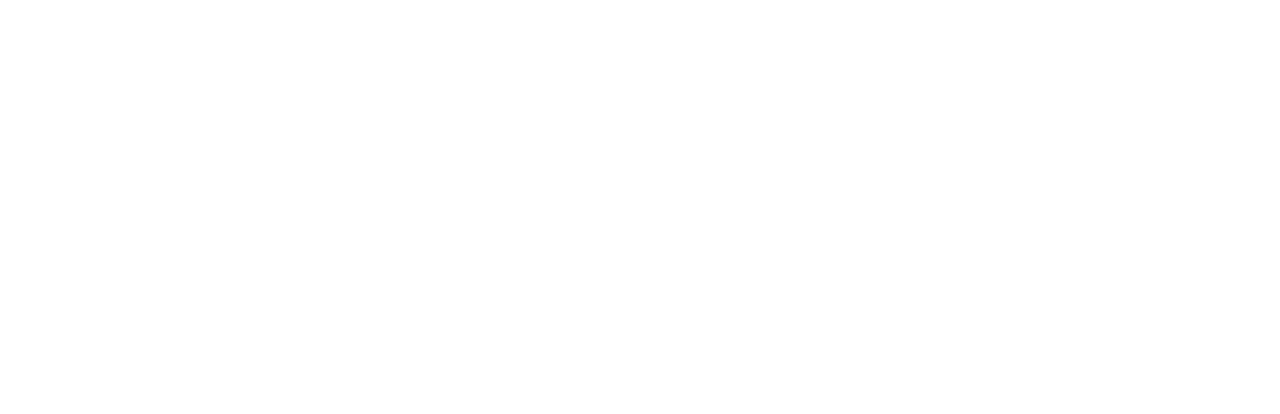
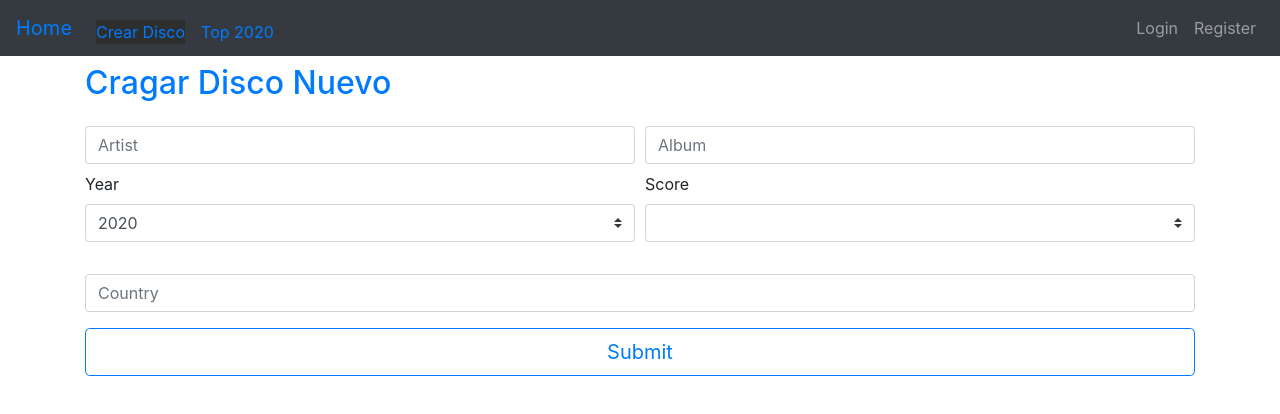
Before and after one commit to Mauritor/react-bootstrap, a React (Create React App) app: page /crearDisco in a window 1280 px wide. Shown: the top 414 px of the page. Built offline with nearby package versions, Linux system fonts and the light colour scheme.

Commit message:
Creacion de carpeta pages para diferenciar componentes de vistas completas. Y agregado de page FormDisco

```diff
--- a/src/App.js
+++ b/src/App.js
@@ -1,16 +1,16 @@
 import React from 'react';
 import {BrowserRouter, Route, Switch} from 'react-router-dom'
-import Home from './components/Home'
-import Top2020 from './components/Top2020';
-import FormFirst from './components/FormFirst';
+import Home from './pages/Home'
+import Top2020 from './pages/Top2020';
+import FormDisco from './pages/FormDisco'
 
 function App() {
   return (
     <BrowserRouter>
     <Switch>
       <Route path="/" exact component= {Home} />
+      <Route path="/crearDisco"  component= {FormDisco} />
       <Route path="/top2020"  component= {Top2020} />
-      <Route path="/formCreateNew"  component= {FormFirst} />
     </Switch>
     </BrowserRouter>
   );
--- a/src/components/FormFirst.js
+++ b/src/components/FormFirst.js
@@ -6,7 +6,7 @@
 const FormFirst = () => {
     const { register, errors, handleSubmit } = useForm();
     const [messageError, setMessageError] = useState('');
-    const createDisco = async (data) => {
+    const createDisco =  (data) => {
         try {
             console.log(data);
             localStorage.setItem('DISCO', JSON.stringify(data))
@@ -22,7 +22,7 @@
     }
     return (
         <Fragment>
-            <NavBar statusCreate={'fondoActivo'} />
+            <NavBar />
             <Container className="mt-5 mb-5">
                 <h2 className="text-primary separador">Create New Record</h2>
                 <span className="text-danger text-small d-block mb-2">
--- a/src/components/NavBar.js
+++ b/src/components/NavBar.js
@@ -1,5 +1,5 @@
 import React, { Fragment } from 'react'
-import { Navbar, Nav, NavDropdown } from 'react-bootstrap';
+import { Navbar, Nav} from 'react-bootstrap';
 import { Link } from 'react-router-dom'
 
 const NavBar = (props) => {
@@ -10,19 +10,26 @@
                 <Navbar.Toggle aria-controls="responsive-navbar-nav" />
                 <Navbar.Collapse id="responsive-navbar-nav">
                     <Nav className="mr-auto">
-                        <Nav.Link>Features</Nav.Link>
-                        <Nav.Link>Features 2</Nav.Link>
-                        <NavDropdown title="Top years" id="collasible-nav-dropdown" className={props.statusTop2020}>
-                            <NavDropdown.Item className={props.statusTop2020}><Link to="/top2020">Top-2020</Link></NavDropdown.Item>
-                            <NavDropdown.Item><Link to="/top2020">Top-2020</Link></NavDropdown.Item>
-                            <NavDropdown.Item><Link to="/top2020">Top-2020</Link></NavDropdown.Item>
-                            <NavDropdown.Divider />
-                            <NavDropdown.Item className={props.statusCreate}><Link to="/formCreateNew">Create New</Link></NavDropdown.Item>
-                        </NavDropdown>
+                        <Nav>
+                            <Link
+                                to="/crearDisco"
+                                className={props.statusDisco + " mt-2 mx-2 text-Light"}
+                            >
+                                Crear Disco
+                            </Link>
+                         </Nav>
+                         <Nav>
+                            <Link
+                                to="/top2020"
+                                className={props.statusTop2020 + " mt-2 mx-2  text-Light"}
+                            >
+                                Top 2020
+                            </Link>
+                        </Nav>
                     </Nav>
                     <Nav>
-                        <Nav.Link href="#deets">Login</Nav.Link>
-                        <Nav.Link eventKey={2} href="#memes">Register</Nav.Link>
+                        <Nav.Link>Login</Nav.Link>
+                        <Nav.Link >Register</Nav.Link>
                     </Nav>
                 </Navbar.Collapse>
             </Navbar>
--- /dev/null
+++ b/src/pages/FormDisco.js
@@ -0,0 +1,137 @@
+import React, { Fragment, useState } from 'react';
+import { useForm } from 'react-hook-form';
+import { Container, Col, Form, Button } from "react-bootstrap";
+import NavBar from '../components/NavBar'
+
+const FormDisco = () => {
+    const { register, errors, handleSubmit } = useForm();
+    const [messageError, setMessageError] = useState('');
+    const createDisco = (data) => {
+        try {
+            console.log(data);
+            //localStorage.setItem('DISCO', JSON.stringify(data))
+        } catch (error) {
+            console.log('error: ', error);
+            const message = () => { setMessageError("Ouch! Ha ocurrido un error") }
+            message()
+        }
+    }
+    const onSubmit = (data, e) => {
+        e.target.reset();
+        createDisco(data);
+    }
+    return (
+        <Fragment>
+            <NavBar statusDisco={'fondoActivo'} />
+            <Container className="mt-5 mb-5">
+                <h2 className="text-primary separador">Cragar Disco Nuevo</h2>
+                <span className="text-danger text-small d-block mb-2">
+                    {messageError}
+                </span>
+                <Form onSubmit={handleSubmit(onSubmit)}>
+                    <Form.Row>
+                        <Col sm={12} md={6}>
+                            <Form.Control
+                                type="text"
+                                name="artist"
+                                placeholder="Artist"
+                                autoComplete="off"
+                                className="mt-3"
+                                ref={register({
+                                    required: {
+                                        value: true,
+                                        message: 'Artist es requerido'
+                                    }
+                                })}
+                            />
+                            <span className="text-danger text-small d-block mb-2">
+                                {errors?.artist?.message}
+                            </span>
+                        </Col>
+                        <Col sm={12} md={6}>
+                            <Form.Control
+                                type="text"
+                                name="album"
+                                placeholder="Album"
+                                autoComplete="off"
+                                className="mt-3"
+                                ref={register({
+                                    required: {
+                                        value: true,
+                                        message: 'Album es requerido'
+                                    }
+                                })}
+                            />
+                            <span className="text-danger text-small d-block mb-2">
+                                {errors?.album?.message}
+                            </span>
+                        </Col>
+                        <Col xs={6} md={6}>
+                            <Form.Label>Year</Form.Label>
+                            <Form.Control as="select" custom
+                            name="year"
+                            ref={register({
+                                required: {
+                                    value: false,
+                                    message: 'Year es requerido'
+                                }
+                            })}>
+                                <option>2020</option>
+                                <option>2021</option>
+                                <option>2022</option>
+                            </Form.Control>
+                        </Col>
+                        <Col xs={6} md={6}>
+                            <Form.Label>Score</Form.Label>
+                            <Form.Control as="select" custom
+                                name="score"
+                                ref={register({
+                                    required: {
+                                        value: true,
+                                        message: 'Score es requerido'
+                                    }
+                                })}
+                            >
+                                <option></option>
+                                <option>1</option>
+                                <option>2</option>
+                                <option>3</option>
+                                <option>4</option>
+                                <option>5</option>
+                            </Form.Control>
+                            <span className="text-danger text-small d-block mb-2">
+                                {errors?.score?.message}
+                            </span>
+                        </Col>
+                        <Col sm={12} >
+                            <Form.Control
+                                type="text"
+                                name="country"
+                                placeholder="Country"
+                                autoComplete="off"
+                                className="mt-4"
+                                ref={register({
+                                    required: {
+                                        value: false,
+                                        message: 'Country es requerido'
+                                    }
+                                })}
+                            />
+                        </Col>
+                        <Col sm={12}>
+                            <Button
+                                type="submit"
+                                variant="outline-primary"
+                                className="mt-3"
+                                size="lg" block>
+                                Submit
+                            </Button>
+                        </Col>
+                    </Form.Row>
+                </Form>
+            </Container>
+        </Fragment>
+    )
+}
+
+export default FormDisco
--- a/src/components/Home.js
+++ b/src/pages/Home.js
@@ -1,7 +1,7 @@
 import React, { Fragment } from 'react';
-import NavBar from './NavBar'
-import ImageMain from './ImageMain'
-import SectionLazy from './SectionLazy';
+import NavBar from '../components/NavBar'
+import ImageMain from '../components/ImageMain'
+import SectionLazy from '../components/SectionLazy';
 
 const Home = () => {
     return (
--- a/src/components/Top2020.js
+++ b/src/pages/Top2020.js
@@ -1,6 +1,6 @@
 import React, { Fragment, useState, useEffect } from 'react';
 import {Container, Row, Col, Card } from 'react-bootstrap';
-import NavBar from './NavBar'
+import NavBar from '../components/NavBar'
 
 const Top2020 = () => {
     const [items, setItems] = useState([]);
```
